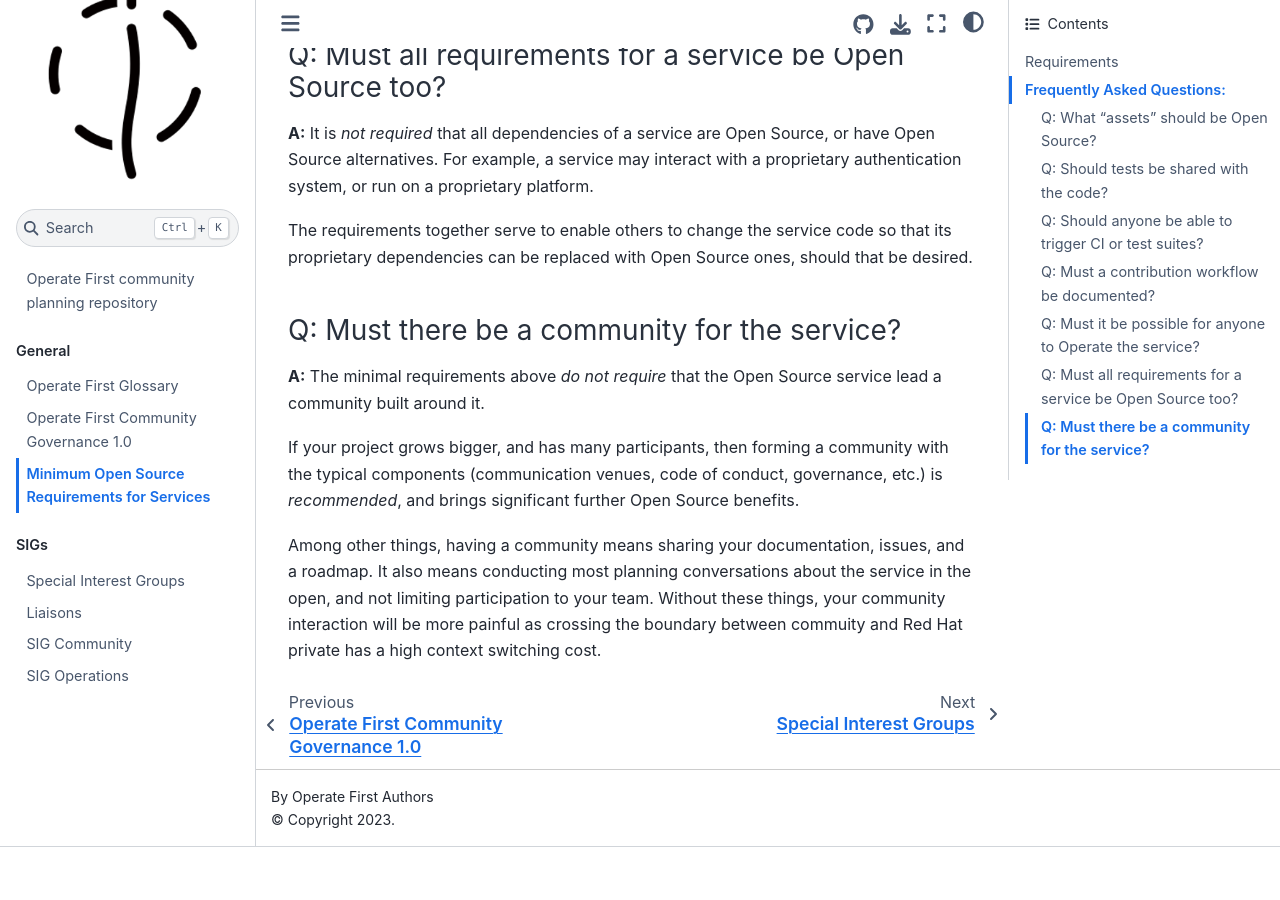
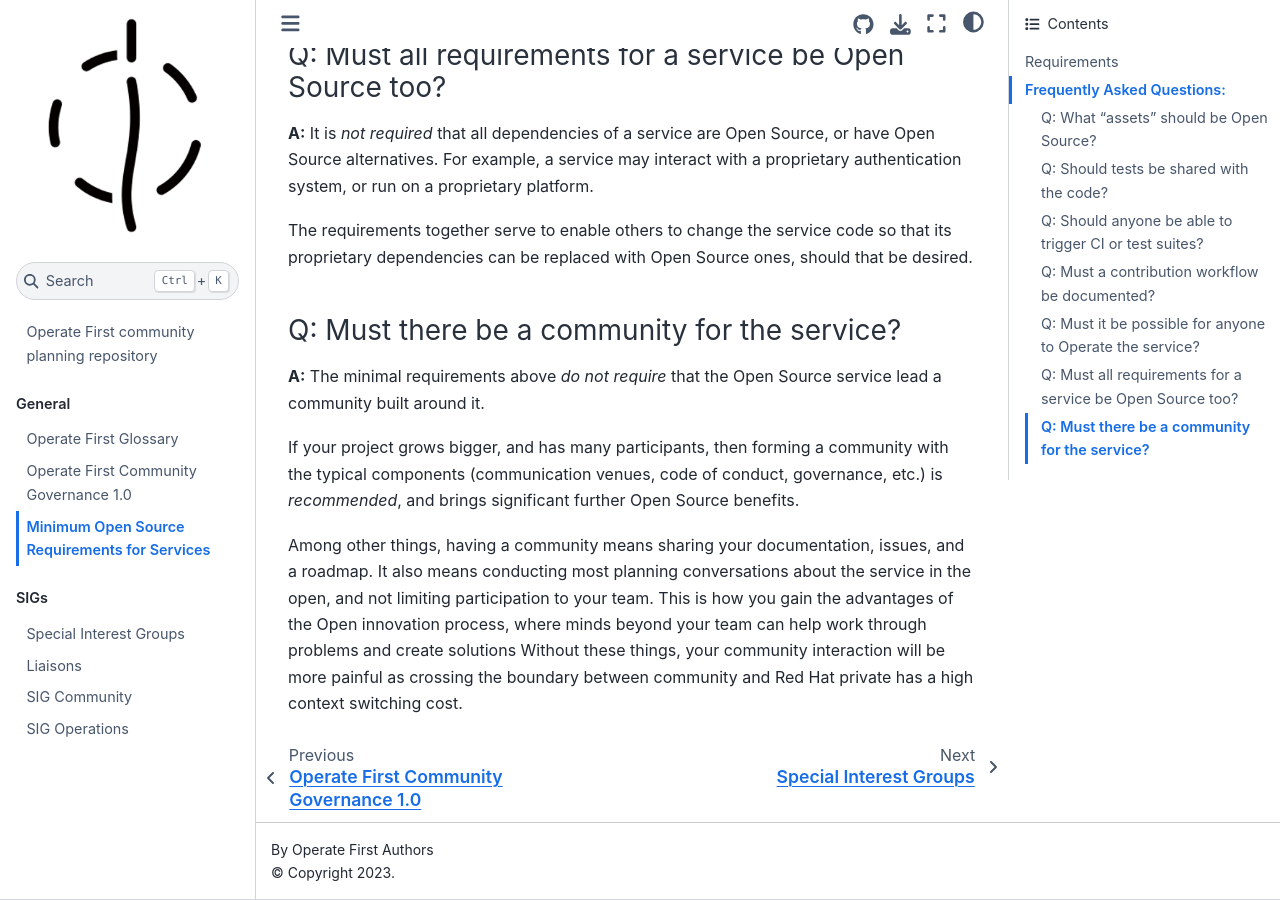
Before and after one commit to operate-first/community, a Jupyter Book: the page built from open-source-services.md, in a window 1280 px wide and 900 px high, scrolled down 2706 px. Built offline with Jupyter Book 1.0.4 settings and Sphinx 7.4.7 and the Sphinx Book theme 1.1.4, drawn with Linux system fonts in a browser that asks for light colours; before the commit the page ends 3553 px from its top, so only the background shows below that.

Commit message:
Mention open innovation engine
Co-authored-by: Karsten Wade <quaid@iquaid.org>

```diff
--- a/open-source-services.md
+++ b/open-source-services.md
@@ -82,4 +82,6 @@
 
 If your project grows bigger, and has many participants, then forming a community with the typical components (communication venues, code of conduct, governance, etc.) is _recommended_, and brings significant further Open Source benefits.
 
-Among other things, having a community means sharing your documentation, issues, and a roadmap. It also means conducting most planning conversations about the service in the open, and not limiting participation to your team. Without these things, your community interaction will be more painful as crossing the boundary between commuity and Red Hat private has a high context switching cost.
+Among other things, having a community means sharing your documentation, issues, and a roadmap. It also means conducting most planning conversations about the service in the open, and not limiting participation to your team.
+This is how you gain the advantages of the Open innovation process, where minds beyond your team can help work through problems and create solutions
+Without these things, your community interaction will be more painful as crossing the boundary between community and Red Hat private has a high context switching cost.
```
